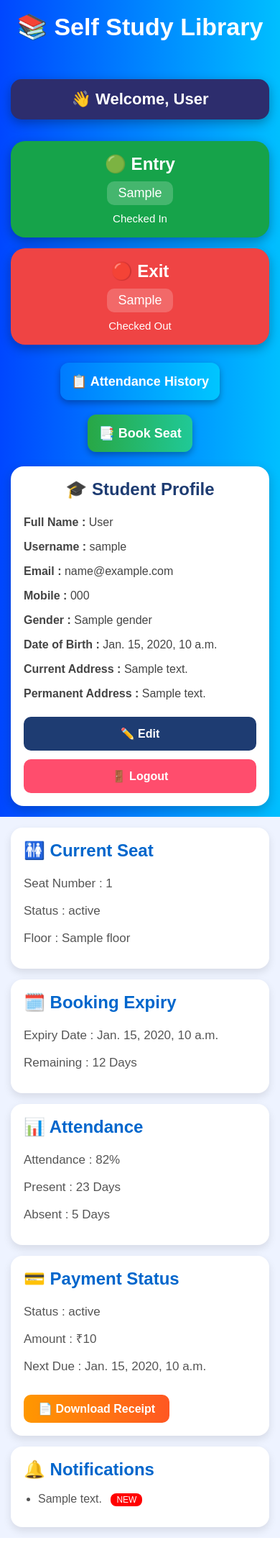
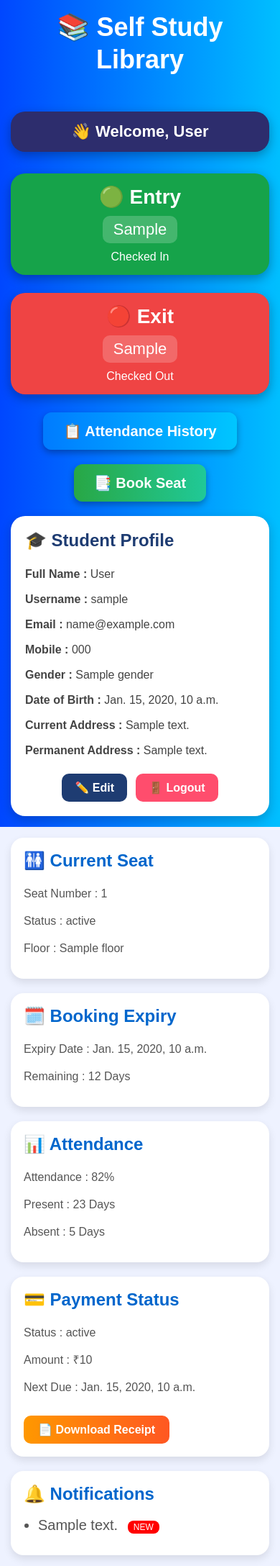
Before and after one commit to pathariyashashi/sharanam-library, a Django app: template templates/library/dashboard.html in a window 390 px wide. Shown: the part 220-2396 px from the top of the page at 72% size. Before the commit the page ends 2357 px from the top, so only its background shows below. Run offline with Django 5.2, Linux system fonts and the light colour scheme; the template is opened without the code that fills it: most values are stand-ins (such as "Sample title", 1, 10 or a date in 2020).

Commit message:
mobile final fix

```diff
--- a/templates/library/dashboard.html
+++ b/templates/library/dashboard.html
@@ -15,11 +15,15 @@
 body{
     margin:0;
     padding:0;
-
-    background: linear-gradient(135deg, #b9cef5, #fdfeff);
-
+    overflow-x:hidden;
+    background:#eef2ff;
     min-height:100vh;
-    font-family: Arial, sans-serif;
+    font-family:Arial,sans-serif;
+}
+img{
+    max-width:100%;
+    height:auto;
+    display:block;
 }
 /* TOP SECTION */
 
@@ -325,175 +329,127 @@ body{
 
 @media(max-width:768px){
 
+    *{
+        max-width:100%;
+    }
+
     body{
-        background:#eef3ff;
+        overflow-x:hidden;
+    }
+
+    .navbar{
+        padding:15px;
+        flex-direction:column;
+        align-items:center;
+        text-align:center;
+        gap:12px;
+    }
+
+    .logo-section{
+        flex-direction:column;
+        gap:8px;
+    }
+
+    .logo-section img{
+        width:55px;
+        height:55px;
+    }
+
+    .logo-text h2{
+        font-size:24px;
+    }
+
+    .logo-text p{
+        font-size:14px;
+    }
+
+    .nav-links{
+        width:100%;
+        display:flex;
+        flex-wrap:wrap;
+        justify-content:center;
+        gap:10px;
+    }
+
+    .nav-links a{
+        margin:0;
+        font-size:15px;
     }
 
     .top-section{
-
         flex-direction:column;
-
         padding:15px;
-
         gap:20px;
-
-        align-items:center;
     }
 
     .library-box,
     .center-box,
     .profile-box{
-
         width:100%;
     }
 
     .library-box h1{
-
-        font-size:34px;
-
+        font-size:36px;
         line-height:45px;
-
         text-align:center;
     }
 
     .welcome-box{
-
         width:100%;
-
+        font-size:22px;
+        padding:15px;
         text-align:center;
-
-        font-size:22px;
-
-        padding:15px;
-
-        border-radius:15px;
     }
 
     .entry-exit-buttons{
-
         flex-direction:column;
-
         width:100%;
-
-        gap:15px;
     }
 
     .entry-btn,
     .exit-btn{
+        width:100%;
+        min-width:100%;
+        padding:16px;
+    }
 
+    .cards-container{
+        grid-template-columns:1fr;
+        padding:15px;
+    }
+
+    .card{
         width:100%;
-
-        min-width:100%;
-
         padding:18px;
     }
 
-    .btn-title{
-
-        font-size:24px;
-    }
-
-    .btn-time{
-
-        font-size:18px;
-    }
-
-    .btn-status{
-
-        font-size:15px;
-    }
-
-    .profile-box{
-
-        padding:18px;
-
-        border-radius:18px;
-    }
-
-    .profile-box h2{
-
-        text-align:center;
-
-        font-size:24px;
-    }
-
-    .profile-box p{
-
-        font-size:16px;
-
-        line-height:24px;
-    }
-
-    .profile-buttons{
-
-        flex-direction:column;
-
-        gap:12px;
-    }
-
-    .edit-btn,
-    .logout-btn{
-
-        width:100%;
-
-        text-align:center;
-
-        padding:14px;
-    }
-
-    .cards-container{
-
-        grid-template-columns:1fr;
-
-        padding:15px;
-
-        gap:15px;
-    }
-
-    .card{
-
-        width:100%;
-
-        padding:18px;
-
-        border-radius:16px;
-    }
-
     .card h3{
-
         font-size:24px;
     }
 
     .card p{
-
-        font-size:17px;
-
+        font-size:16px;
         line-height:28px;
     }
 
     .notification-card{
-
         grid-column:span 1;
     }
 
-    .notification-card li{
-
-        font-size:16px;
+    img{
+        max-width:100%;
+        height:auto;
     }
 
-    a[href="/attendance-history/"],
-    a[href="/seat-booking/"]{
-
-        width:100% !important;
-
-        font-size:18px !important;
-
-        padding:15px !important;
+    .gallery img,
+    .photos img,
+    .image-box img{
+        width:100%;
+        height:auto;
+        object-fit:cover;
     }
 
 }
-
-
     </style>
 
 
```
